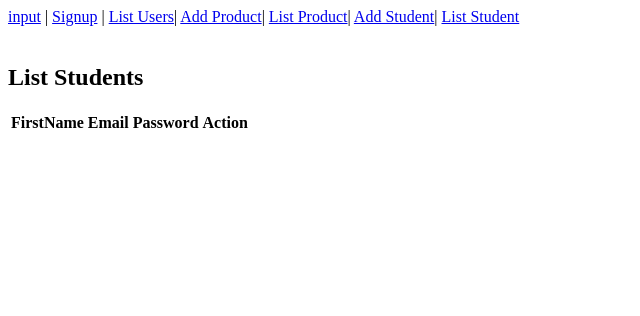
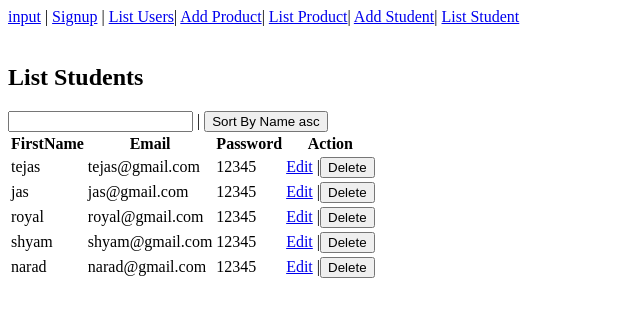
Before and after one commit to tejasshah2k19/MEAN-r21-r2, an Angular app: page /liststudent in a window 1280 px wide. Shown: the top 316 px of the page, without its empty margins (0-640 px from the left). Built offline with nearby package versions, Linux system fonts and the light colour scheme.

Commit message:
adding methods in service - search - sort

```diff
--- a/src/app/add-student/add-student.component.ts
+++ b/src/app/add-student/add-student.component.ts
@@ -19,10 +19,8 @@ export class AddStudentComponent implements OnInit {
 
   addStudent(){
     console.log(this.student)
-
-    let  student:Student= {firstName:this.student.firstName,email:this.student.email,password:this.student.email}
-    this.studentService.students.push(student)
-     this.router.navigateByUrl("/liststudent")
+    this.studentService.addStudent(this.student);
+    this.router.navigateByUrl("/liststudent")
   }
 
 
--- a/src/app/edit-student/edit-student.component.ts
+++ b/src/app/edit-student/edit-student.component.ts
@@ -20,24 +20,17 @@ export class EditStudentComponent implements OnInit {
   ngOnInit(): void {
     let email = this.activatedRoute.snapshot.params.email
     console.log(email)
-    let student = this.studentService.students.filter(s => s.email == email)
-
+    this.student = this.studentService.getStudentByEmail(email)
     // let stu = { ...this.studentService.students[this.studentService.students.indexOf(this.student)] }
     // this.student =  JSON.parse(JSON.stringify(student[0]))
     //    this.student  = stu
     //console.log(this.studentService.students.indexOf(student[0]))
-    this.firstName = student[0].firstName
-    this.email = student[0].email
-    this.password = student[0].password
-    this.student = student[0]
+
   }
 
   updateStudent() {
     console.log(this.firstName)
-    this.student.firstName = this.firstName
-    this.student.email = this.email
-    this.student.password = this.password
-
+    this.studentService.updateStudent(this.student)
     this.router.navigateByUrl("/liststudent")
 
   }
--- a/src/app/list-student/list-student.component.html
+++ b/src/app/list-student/list-student.component.html
@@ -1,6 +1,7 @@
 <h2>List Students</h2>
 
-
+<input type="text" [(ngModel)]="searchName" (keyup)="searchStudent()"  /> | <button  (click)="sortByName()">Sort By Name {{sortingType}}</button>
+<br>
 <table>
     <tr>
         <th>FirstName</th>
--- a/src/app/list-student/list-student.component.ts
+++ b/src/app/list-student/list-student.component.ts
@@ -10,18 +10,35 @@ import { StudentService } from '../student.service';
 export class ListStudentComponent implements OnInit {
 
   students: Array<Student> = []
+  searchName: string = ""
+  sortingType = "asc"
+
   constructor(private studentService: StudentService) { }
 
   ngOnInit(): void {
-    this.students = this.studentService.students
+    this.students = this.studentService.getAllStudents()
   }
 
-  deleteStudent(index:number){
+  deleteStudent(index: number) {
     console.log(index)
-    this.studentService.students.splice(index,1)
-    this.students = this.studentService.students
+    this.studentService.deleteStudentById(index)
+    this.students = this.studentService.getAllStudents()
+  }
+
+  searchStudent() {
+    this.students = this.studentService.searchByName(this.searchName)
+    console.log(this.searchName, " is searching..............")
+  }
+  sortByName() {
+    this.students = this.studentService.sortByName(this.sortingType)
+
+    if (this.sortingType == "asc") {
+      this.sortingType = "dsc"
+    } else if (this.sortingType == "dsc") {
+      this.sortingType = "asc"
+    }
+
 
   }
 
-
 }
--- a/src/app/student.service.ts
+++ b/src/app/student.service.ts
@@ -6,6 +6,73 @@ import { Student } from './student';
 })
 export class StudentService {
 
-  students:Array<Student> = []
-  constructor() { }
+  students: Array<Student> = []
+  constructor() {
+
+    let s1:Student = {firstName:"tejas",email:"tejas@gmail.com",password:"12345"}
+    let s2:Student = {firstName:"jas",email:"jas@gmail.com",password:"12345"}
+    let s3:Student = {firstName:"royal",email:"royal@gmail.com",password:"12345"}
+    let s4:Student = {firstName:"shyam",email:"shyam@gmail.com",password:"12345"}
+    let s5:Student = {firstName:"narad",email:"narad@gmail.com",password:"12345"}
+
+    this.students.push(s1)
+    this.students.push(s2)
+    this.students.push(s3)
+    this.students.push(s4)
+    this.students.push(s5)
+
+
+
+
+
+  }
+
+
+  addStudent(student: Student) {
+    this.students.push(student);
+  }
+
+  getAllStudents(): Array<Student> {
+    return this.students
+  }
+
+  deleteStudentById(index: number) {
+    this.students.splice(index, 1)//
+  }
+
+  getStudentByEmail(email: string): Student {
+    return this.students.filter(s => s.email == email)[0]
+  }
+
+  updateStudent(student: Student) {
+
+
+
+    // let st = this.getStudentByEmail(student.email)
+    // st = student
+
+    for (let i = 0; i < this.students.length; i++) {
+      if (this.students[i].email == student.email) {
+        this.students[i] = student
+      }
+    }
+
+  }
+  searchByName(searchName:string):Array<Student>{
+    // return this.students.filter(s=>s.firstName.indexOf(searchName) != -1)
+    return this.students.filter(s=>s.firstName.includes(searchName))
+  }
+
+  sortByName(sortingType:string):Array<Student>{
+
+    if(sortingType == "asc")
+      return this.students.sort((a,b)=>{
+        return a.firstName == b.firstName? 0 : a.firstName > b.firstName ? 1 : -1 ;
+      })
+    else
+      return this.students.sort((a,b)=>{
+        return a.firstName == b.firstName? 0 : a.firstName > b.firstName ? -1 : 1 ;
+      })
+  }
+
 }
```
